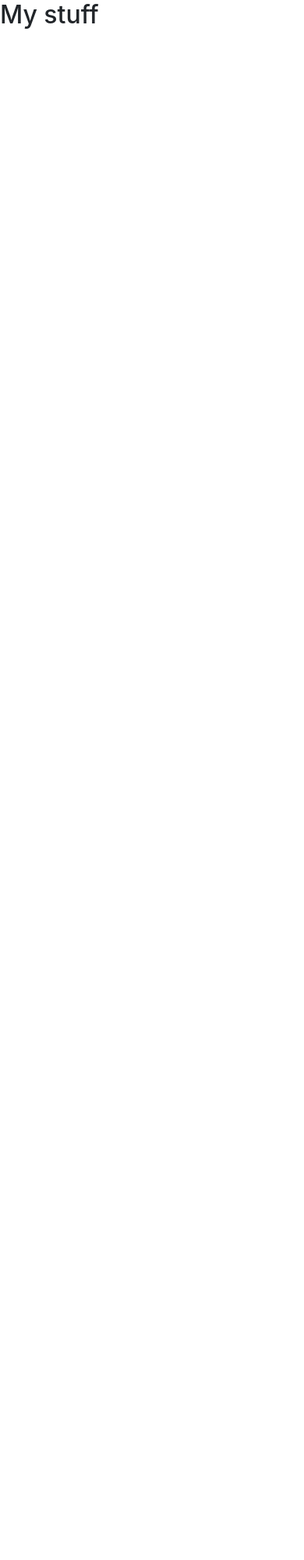
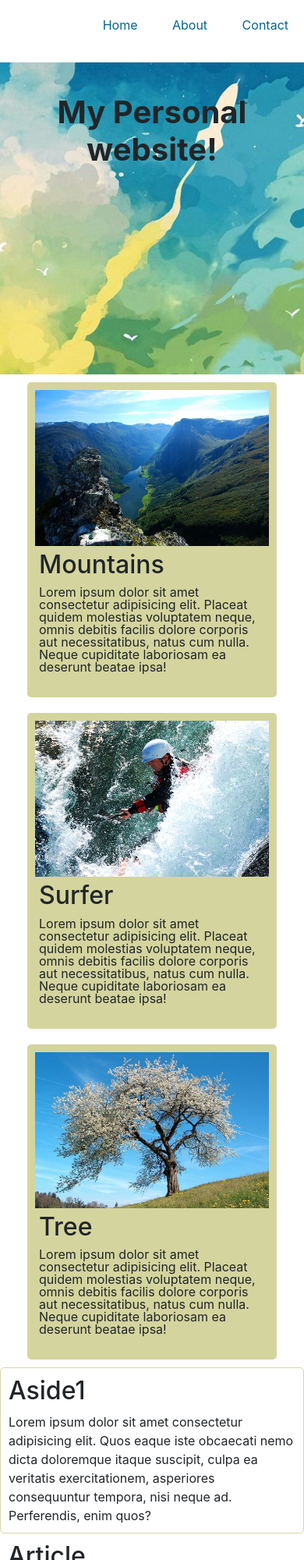
Before and after one commit to FbW-E01/uib-framework-variables-Rudhesh, a website: page src/index.html in a window 390 px wide. Shown: the top 2000 px of the page at 78% size. Before the commit the page ends 844 px from the top, so only its background shows below. Drawn offline with nearby package versions, Linux system fonts and the light colour scheme; files that its build step writes are made by us from their sources.

Commit message:
initial commit

```diff
--- a/src/index.html
+++ b/src/index.html
@@ -1,5 +1,6 @@
 <!DOCTYPE html>
 <html lang="en">
+
 <head>
   <meta charset="UTF-8" />
   <meta name="viewport" content="width=device-width, initial-scale=1.0" />
@@ -7,9 +8,78 @@
   <title>Fran's Project woo</title>
   <link rel="stylesheet" href="/styles/main.css" />
 </head>
+
 <body>
-    <h2>My stuff</h2>
+
+
+  <nav>
+    <ul>
+      <li>Home</li>
+      <li>About</li>
+      <li>Contact</li>
+    </ul>
+  </nav>
+
+
+  <div class="hero">
+    <h1>My Personal website!</h1>
+  </div>
+  <div class="container1">
+    <section class="box1"><img src="./images/mountain.jpg" width="300px" height="200px" alt="">
+      <div>
+      <h2>Mountains</h2>
+      <p>Lorem ipsum dolor sit amet consectetur adipisicing elit. Placeat quidem molestias voluptatem neque, omnis
+        debitis facilis dolore corporis aut necessitatibus, natus cum nulla. Neque cupiditate laboriosam ea deserunt
+        beatae ipsa!</p>
+      </div>
+    </section>
+    <section class="box2"><img src="./images/surfer.jpg" width="300px" height="200px" alt="">
+      <div>
+      <h2>Surfer</h2>
+      <p>Lorem ipsum dolor sit amet consectetur adipisicing elit. Placeat quidem molestias voluptatem neque, omnis
+        debitis facilis dolore corporis aut necessitatibus, natus cum nulla. Neque cupiditate laboriosam ea deserunt
+        beatae ipsa!</p>
+      </div>
+    </section>
+    <section class="box3"><img src="./images/tree.jpg" width="300px" height="200px" alt="">
+      <div>
+        <h2>Tree</h2>
+        <p>Lorem ipsum dolor sit amet consectetur adipisicing elit. Placeat quidem molestias voluptatem neque, omnis
+          debitis facilis dolore corporis aut necessitatibus, natus cum nulla. Neque cupiditate laboriosam ea deserunt
+          beatae ipsa!</p>
+      </div>
+    </section>
+  </div>
+
+  <div class="container2">
+    <aside>
+      <h2>Aside1</h2>Lorem ipsum dolor sit amet consectetur adipisicing elit. Quos eaque iste obcaecati nemo dicta
+      doloremque itaque suscipit, culpa ea veritatis exercitationem, asperiores consequuntur tempora, nisi neque ad.
+      Perferendis, enim quos?
+    </aside>
+    <article>
+      <h2>Article</h2>
+      Lorem ipsum dolor sit amet consectetur adipisicing elit. Porro molestias officiis maiores dolor at, tenetur
+      repellendus excepturi necessitatibus sed eum voluptatibus amet ad iusto ducimus velit error, totam qui
+      exercitationem.
+      Lorem, ipsum dolor sit amet consectetur adipisicing elit. Nulla facilis nesciunt ipsa, officiis cupiditate blanditiis quisquam, eius magnam, unde nam recusandae? Ullam labore hic ea tempore quas, expedita accusantium aliquid?
+    </article>
+    <aside>
+      <h2>Aside1</h2>Lorem ipsum dolor sit amet consectetur adipisicing elit. Quos eaque iste obcaecati nemo dicta
+      doloremque itaque suscipit, culpa ea veritatis exercitationem, asperiores consequuntur tempora, nisi neque ad.
+      Perferendis, enim quos?
+    </aside>
+  </div>
+<footer>
+  <ul>
+    <li>Github</li>
+    <li>Codepen</li>
+    <li>Linkedin</li>
+  </ul>
+
+</footer>
   <!-- Custom scripts, edit above this line -->
   <script src="scripts/index.js"></script>
 </body>
+
 </html>
--- a/src/scss/main.scss
+++ b/src/scss/main.scss
@@ -1,2 +1,125 @@
 // This is where you can import other stylesheets or write your scss code
 @import "../../node_modules/bootstrap/scss/bootstrap";
+
+$colorone: #016690;
+
+nav ul {
+
+    list-style-type: none;
+    text-align: end;
+
+    li {
+        display: inline-flex;
+        padding: 20px;
+        color: $colorone;
+
+    }
+
+
+}
+
+
+
+   .hero {
+
+
+    background-image: url(../images/header.jpg);
+    background-position: center;
+    background-size: cover;
+    height: 400px;
+
+}
+
+h1 {
+
+    text-align: center;
+    padding-top: 40px;
+    font-weight: bold;
+}
+
+
+
+.container1 {
+
+    display:flex;
+    flex-wrap: wrap;
+    justify-content: center;
+
+
+}
+
+section {
+
+    background-color: #e0ddb2;
+    display: flex;
+    padding: 10px;
+    margin: 10px;
+    flex-basis: 700px;
+    border-radius: 5px;
+
+    div {
+
+        padding: 5px;
+    }
+
+    p{
+
+        line-height: 1em;
+    }
+
+}
+
+
+.container2 {
+
+    display: grid;
+    grid: 1fr/1fr 2fr 1fr;
+
+    aside {
+
+        border: #dad6ab 1px solid;
+        border-radius:5px;
+        padding: 10px;
+
+    }
+
+    article {
+
+        padding: 10px;
+    }
+
+
+}
+
+footer ul {
+
+    text-align: center;
+    background-color: blue;
+
+    li {
+        display: inline-block;
+        padding: 20px;
+        color: rgb(255, 255, 255);
+    }
+}
+
+@media only screen and (max-width: 768px) {
+    .container2 {
+      display: block;
+    }
+
+    .container1 {
+        display: flex;
+
+        section {
+            background-color: rgb(212, 212, 158);
+            display: block;
+            padding: 10px;
+            margin: 10px;
+            flex-basis: 200px;
+            border-radius: 5px
+         }
+
+
+      }
+  }
```
Also changed, not shown: 1 other file. Lines whose indentation alone changed are shown as unchanged.
